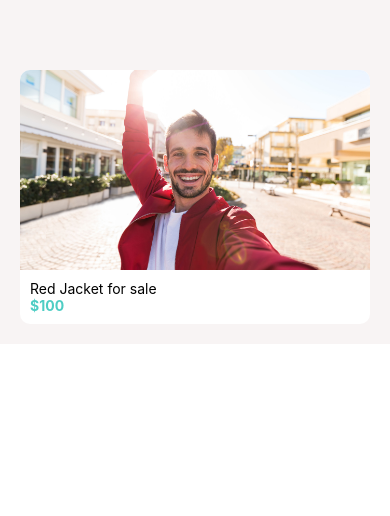
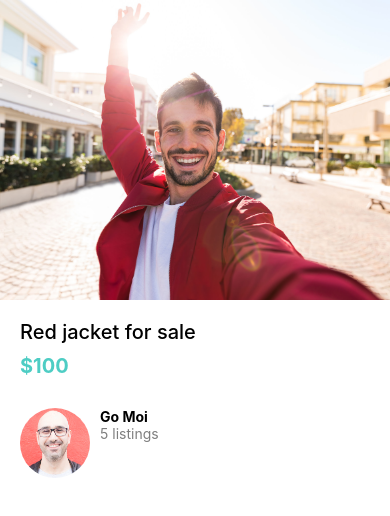
Before and after one commit to Max-256/DoneWithIt, a React Native app: screen / in a window 390 px wide. Shown: the top 516 px of the page. Built offline with nearby package versions, Linux system fonts and the light colour scheme.

Commit message:
build the list item component

```diff
--- a/App.js
+++ b/App.js
@@ -2,15 +2,8 @@
 import Card from "./app/components/Card";
 import WelcomeScreen from "./app/screens/WelcomeScreen";
 import { View, Text } from "react-native";
+import ListingDetailsScreen from "./app/screens/ListingDetailsScreen";
 
 export default function App() {
-  return (
-    <View style={{ backgroundColor: "#f8f4f4", padding: 20, paddingTop: 70 }}>
-      <Card
-        image={require("./app/assets/jacket.jpg")}
-        title="Red Jacket for sale"
-        subtitle="$100"
-      />
-    </View>
-  );
+  return <ListingDetailsScreen />;
 }
--- /dev/null
+++ b/app/components/ListItem.js
@@ -0,0 +1,35 @@
+import React from "react";
+import { View, StyleSheet, Image } from "react-native";
+import AppText from "./AppText";
+
+function ListItem({ image, title, subtitle }) {
+  return (
+    <View style={styles.detailsContainer}>
+      <Image style={styles.image} source={image} />
+      <View>
+        <AppText style={styles.title}>{title}</AppText>
+        <AppText style={styles.subtitle}>{subtitle}</AppText>
+      </View>
+    </View>
+  );
+}
+
+const styles = StyleSheet.create({
+  detailsContainer: {
+    flexDirection: "row",
+  },
+  image: {
+    width: 70,
+    height: 70,
+    borderRadius: 35,
+    marginRight: 10,
+  },
+  subtitle: {
+    opacity: 0.5,
+  },
+  title: {
+    fontWeight: "700",
+  },
+});
+
+export default ListItem;
--- /dev/null
+++ b/app/screens/ListingDetailsScreen.js
@@ -0,0 +1,49 @@
+import React from "react";
+import { View, Image, StyleSheet } from "react-native";
+import AppText from "../components/AppText";
+import colors from "../config/colors";
+import ListItem from "../components/ListItem";
+
+function ListingDetailsScreen(props) {
+  return (
+    <View>
+      <Image style={styles.image} source={require("../assets/jacket.jpg")} />
+      <View style={styles.detailsContainer}>
+        <AppText style={styles.title}>Red jacket for sale</AppText>
+        <AppText style={styles.price}>$100</AppText>
+        <View style={styles.userContainer}>
+          <ListItem
+            image={require("../assets/mosh.jpg")}
+            title="Go Moi"
+            subtitle="5 listings"
+          />
+        </View>
+      </View>
+    </View>
+  );
+}
+
+const styles = StyleSheet.create({
+  detailsContainer: {
+    padding: 20,
+  },
+  image: {
+    width: "100%",
+    height: 300,
+  },
+  price: {
+    color: colors.secondary,
+    fontWeight: "bold",
+    fontSize: 20,
+    marginVertical: 10,
+  },
+  title: {
+    fontSize: 20,
+    fontWeight: "500",
+  },
+  userContainer: {
+    marginVertical: 20,
+  },
+});
+
+export default ListingDetailsScreen;
```
Also changed, not shown: app/assets/mosh.jpg (added).
